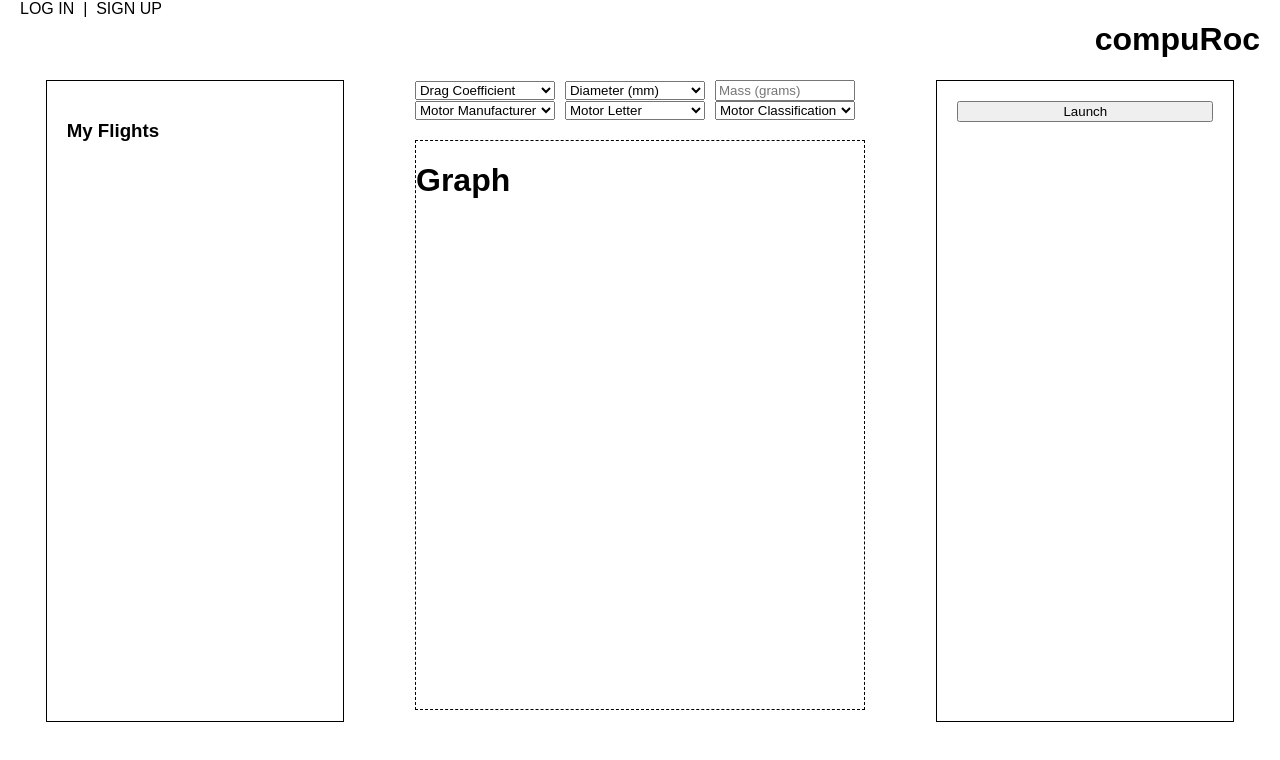
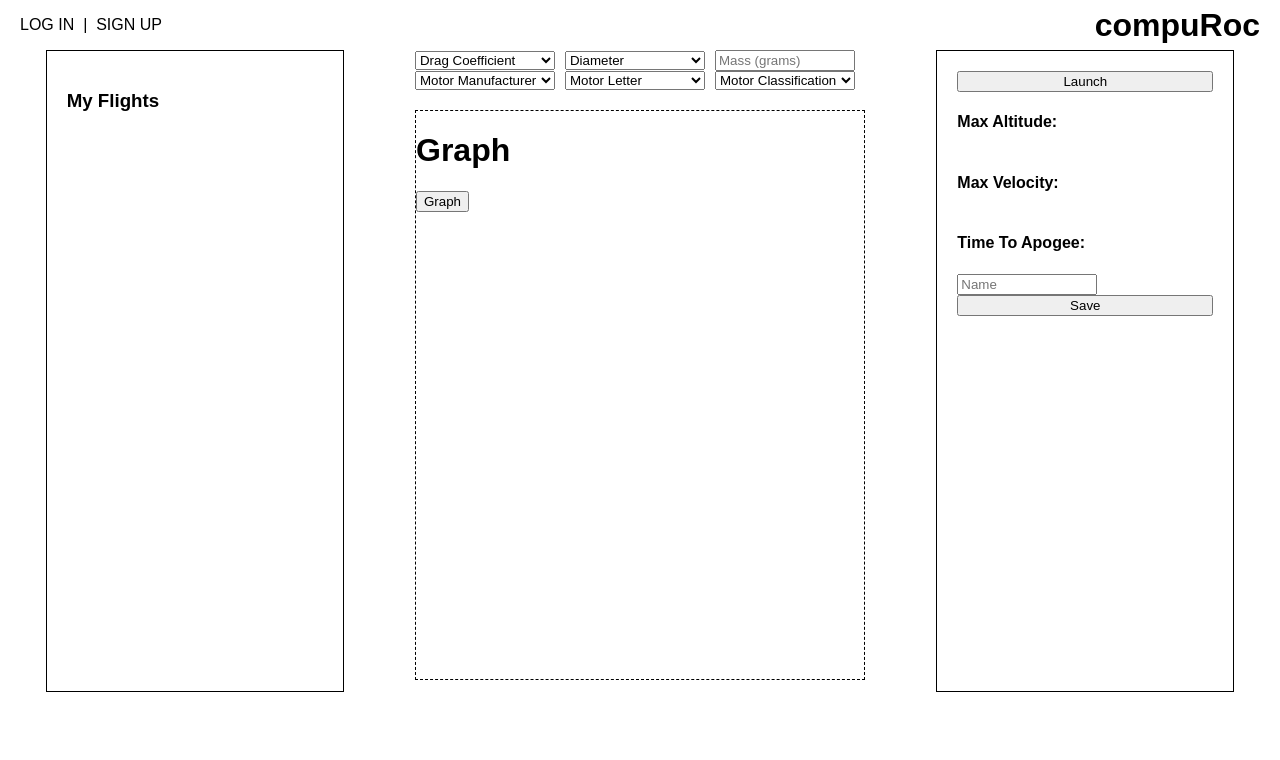
Before and after one commit to lyzengar/compuroc, a React (Create React App) app: page / in a window 1280 px wide. Shown: the top 760 px of the page. Built offline with nearby package versions, Linux system fonts and the light colour scheme; the HTML template or start-up script is replaced by a standard one.

Commit message:
update API logic

```diff
--- a/package.json
+++ b/package.json
@@ -12,6 +12,7 @@
     "morgan": "^1.9.0",
     "react": "^16.3.2",
     "react-dom": "^16.3.2",
+    "react-materialize": "^2.2.1",
     "react-router-dom": "^4.2.2",
     "react-scripts": "1.1.4",
     "serve-favicon": "^2.5.0",
--- a/src/App.jsx
+++ b/src/App.jsx
@@ -15,8 +15,9 @@ class App extends Component {
       mass: 0,
       dragCoef: 0,
       motorManu: "",
-      motorLetter: [],
+      motorLetter: "",
       motorClass: [],
+      selectedMotorClass:"",
       avgThrust: "",
       burnTime: "",
       totalWeight: "",
@@ -53,49 +54,81 @@ class App extends Component {
   handleChange = (field, e) => {
     this.setState({
       [field]: e.target.value
+    }, function() {
+      if (field === 'motorLetter' && this.state.motorManu) {
+        this.handleManSelected();
+      }
     });
   }
 
-  handleManSelected = (e) => {
-    var postData = `<search-request><manufacturer>${e.target.value}</manufacturer></search-request>`;
+  handleManSelected = () => {
+    var postData = `<search-request><manufacturer>${this.state.motorManu}</manufacturer><impulse-class>${this.state.motorLetter}</impulse-class></search-request>`;
       fetch('http://www.thrustcurve.org/servlets/search', {
         method: 'POST',
         headers: {'Content-Type': 'application/x-www-form-urlencoded'},
         body: postData
       }).then(res => res.text())
-        .then(xml => parseString(xml, function(err, data) {
+        .then(xml => parseString(xml, (err, data) => {
+          console.log(data)
           let apiResults = data["search-response"].results[0].result
-          let impulseClasses = new Set();
-          apiResults.forEach(item => impulseClasses.add(item["impulse-class"][0]));
-
-          console.dir([...impulseClasses]);
+          let commonNames = apiResults.map(result => result['common-name'][0]);
+          this.setState({motorClass: commonNames})
         }))
   }
+
+  handleMotorData = (e) => {
+    this.setState({selectedMotorClass: e.target.value})
+    var postData = `<search-request><manufacturer>${this.state.motorManu}</manufacturer><impulse-class>${this.state.motorLetter}</impulse-class><common-name>${e.target.value}</common-name></search-request>`;
+      fetch('http://www.thrustcurve.org/servlets/search', {
+        method: 'POST',
+        headers: {'Content-Type': 'application/x-www-form-urlencoded'},
+        body: postData
+      }).then(res => res.text())
+        .then(xml => parseString(xml, (err, data) => {
+          console.log(data)
+          let apiResults = data["search-response"].results[0].result[0];
+          let averageThrust = apiResults['avg-thrust-n'];
+          let burn = apiResults['burn-time-s'];
+          let totalW = apiResults['total-weight-g'];
+          let propW = apiResults['prop-weight-g'];
+          this.setState({avgThrust: averageThrust[0]})
+          this.setState({burnTime: burn[0]})
+          this.setState({totalWeight: totalW[0]})
+          this.setState({propWeight: propW[0]})
+        }))
+  }
+
+  //manufacturerId=1&designation=&motor=&type=&impulseClass=H&diameter=&certOrgId=&propellant=&availability=regular%2Coccasional%2C+&sortBy=impulse_class
 
   calcLaunch = () => {
     var W = ((this.state.mass + this.state.totalWeight)/1000) * 9.8;
     var a = (this.state.avgThrust / W * 9.8) - 1;
     var A = Math.pow((Math.PI * this.state.diameter), 2) / 4
     var beta = W / (this.state.dragCoef * A);
-    var g = 9.8;
-    var rho = 1.225;
-    var Sburnout = (2 * beta / g * rho) * Math.log(Math.cosh(Math.sqrt((a * rho) / (2 * beta)) * g * this.state.burnTime));
-    var Vburnout = Math.sqrt((2 * beta * a) / rho) * Math.tanh(Math.sqrt((a * rho) / (2 * beta)) * g * this.state.burnTime); //maxVel
+    this.g = 9.8;
+    this.rho = 1.225;
+    var Sburnout = (2 * beta / this.g * this.rho) * Math.log(Math.cosh(Math.sqrt((a * this.rho) / (2 * beta)) * this.g * this.state.burnTime));
+    var Vburnout = Math.sqrt((2 * beta * a) / this.rho) * Math.tanh(Math.sqrt((a * this.rho) / (2 * beta)) * this.g * this.state.burnTime); //maxVel
     var newW = ((this.state.mass + this.state.totalWeight - this.state.propWeight)/1000) * 9.8;
     var newa = (this.state.avgThrust / newW * 9.8) - 1;
-    var newBeta = newW / (this.state.dragCoef * A);
-    var Scoast = (newBeta / g * rho) * Math.log(1 + (rho / 2 * newBeta) * Math.pow(Vburnout, 2));
-    var tCoast = (Math.sqrt(2 * newBeta / rho) / g) * Math.atan(Math.sqrt(rho / 2 * newBeta) * Vburnout);
-    var maxAltitude = Sburnout + Scoast;
-    var tTA = this.state.burnTime + tCoast; //timeToApogee
+    this.newBeta = newW / (this.state.dragCoef * A);
+    this.Scoast = (this.newBeta / this.g * this.rho) * Math.log(1 + (this.rho / 2 * this.newBeta) * Math.pow(Vburnout, 2));
+    this.tCoast = (Math.sqrt(2 * this.newBeta / this.rho) / this.g) * Math.atan(Math.sqrt(this.rho / 2 * this.newBeta) * Vburnout);
+    var maxAltitude = Sburnout + this.Scoast;
+    this.tTA = this.state.burnTime + this.tCoast; //timeToApogee
+
+    this.graphLaunch();
   }
 
-  // graphLaunch = () => {
-  //   var graphData = [{x: 0, y: 0}];
-  //   for(var t = tTA - tCoast; t < tTA; t + 0.1) {
-
-  //   }
-  // }
+  graphLaunch = () => {
+    var graphData = [{x: 0, y: 0}];
+    var t = this.tTA - this.tCoast;
+    var graphAlt = () => this.Scoast + (2 * this.newBeta / this.rho * this.g) * Math.log(Math.cos(Math.sqrt(this.rho / 2 * this.newBeta) * this.g * (this.tCoast - t)));
+    for(var i = t; i < this.tTA; i + 0.1) {
+      graphData.push({x: i, y: graphAlt()})
+    }
+    console.log(graphData);
+  }
 
   componentDidMount() {
     let user = userService.getUser();
@@ -115,6 +148,10 @@ class App extends Component {
           handleChange={this.handleChange}
           handleManSelected={this.handleManSelected}
           getMotorInfo={this.getMotorInfo}
+          motorClass={this.state.motorClass}
+          handleMotorData={this.handleMotorData}
+          calcLaunch={this.calcLaunch}
+          graphLaunch={this.graphLaunch}
         />
         <SignupPage
           showSignup={this.state.showSignup}
--- a/src/components/Center/Center.jsx
+++ b/src/components/Center/Center.jsx
@@ -9,8 +9,13 @@ const Center = (props) => {
             <Inputs
                 handleChange={props.handleChange}
                 handleManSelected={props.handleManSelected}
+                motorClass={props.motorClass}
+                handleMotorData={props.handleMotorData}
             />
-            <Graph />
+            <Graph
+                calcLaunch={props.calcLaunch}
+                graphLaunch={props.graphLaunch}
+            />
         </div>
     )
 }
--- a/src/components/Dashboard/Dashboard.jsx
+++ b/src/components/Dashboard/Dashboard.jsx
@@ -11,6 +11,10 @@ const Dashboard = (props) => {
             <Center
                 handleChange={props.handleChange}
                 handleManSelected={props.handleManSelected}
+                motorClass={props.motorClass}
+                calcLaunch={props.calcLaunch}
+                graphLaunch={props.graphLaunch}
+                handleMotorData={props.handleMotorData}
             />
             <FlightInfo
                 getMotorInfo={props.getMotorInfo}
--- a/src/components/FlightInfo/FlightInfo.jsx
+++ b/src/components/FlightInfo/FlightInfo.jsx
@@ -5,6 +5,11 @@ const FlightInfo = (props) => {
     return (
         <div className="FlightInfo">
             <button onClick={props.getMotorInfo}>Launch</button>
+            <h4>Max Altitude:</h4>
+            <h4>Max Velocity:</h4>
+            <h4>Time To Apogee:</h4>
+            <input type="text" placeholder="Name"/>
+            <button>Save</button>
         </div>
     )
 }
--- a/src/components/Graph/Graph.jsx
+++ b/src/components/Graph/Graph.jsx
@@ -5,6 +5,7 @@ const Graph = (props) => {
     return (
         <div className="Graph">
             <h1>Graph</h1>
+            <button onClick={props.calcLaunch}>Graph</button>
         </div>
     )
 }
--- a/src/components/Inputs/Inputs.jsx
+++ b/src/components/Inputs/Inputs.jsx
@@ -22,26 +22,28 @@ const Inputs = (props) => {
             <option value="0.85">0.85</option>
         </select>
         <select defaultValue="" onChange={(e) => props.handleChange('diameter', e)}>
-            <option value="">Diameter (mm)</option>
-            <option value="13.8">13.8 mm</option>
-            <option value="18.7">18.7 mm</option>
-            <option value="24.8">24.8 mm</option>
-            <option value="32.2">32.2 mm</option>
-            <option value="33.7">33.7 mm</option>
-            <option value="41.6">41.6 mm</option>
-            <option value="41.9">41.9 mm</option>
-            <option value="56.3">56.3 mm</option>
-            <option value="57.8">57.8 mm</option>
-            <option value="66.0">66.0 mm</option>
-            <option value="67.1">67.1 mm</option>
-            <option value="79.3">79.3 mm</option>
-            <option value="102.2">102.2 mm</option>
-            <option value="156.3">156.3 mm</option>
-            <option value="194.9">194.9 mm</option>
-            <option value="296.2">296.2 mm</option>
+            <option value="">Diameter</option>
+            <option value="13.8">BT-5</option>
+            <option value="18.7">BT-20</option>
+            <option value="24.8">BT-50</option>
+            <option value="33.7">BT-55</option>
+            <option value="41.6">BT-60</option>
+            <option value="56.3">BT-70</option>
+            <option value="66.0">BT-80</option>
+            <option value="">------------</option>
+            <option value="32.2">"29"</option>
+            <option value="41.9">"38"</option>
+            <option value="57.8">"54"</option>
+            <option value="79.3">"75"</option>
+            <option value="102.2">"98"</option>
+            <option value="">------------</option>
+            <option value="67.1">"2.6"</option>
+            <option value="156.3">"6"</option>
+            <option value="194.9">"7.5"</option>
+            <option value="296.2">"11.4"</option>
         </select>
         <input type="text" placeholder="Mass (grams)" onChange={(e) => props.handleChange('mass', e)}/><br/>
-        <select defaultValue="" onChange={props.handleManSelected}>
+        <select defaultValue="" onChange={(e) => props.handleChange('motorManu', e)}>
             <option value="">Motor Manufacturer</option>
             <option value="AeroTech">AeroTech (C-N)</option>
             <option value="Animal Motor Works">Animal Motor Works (I-M)</option>
@@ -52,7 +54,7 @@ const Inputs = (props) => {
             <option value="Loki Research">Loki Research (G-N)</option>
             <option value="Quest Aerospace">Quest Aerospace (A-D)</option>
         </select>
-        <select defaultValue="" onChange={(e) => props.handleChange('mass', e)}>
+        <select defaultValue="" onChange={(e) => props.handleChange('motorLetter', e)}>
             <option value="">Motor Letter</option>
             <option value="A">A</option>
             <option value="B">B</option>
@@ -70,8 +72,11 @@ const Inputs = (props) => {
             <option value="N">N</option>
             <option value="O">O</option>
         </select>
-        <select defaultValue="Motor Classification">
-            <option value="Motor Classification">Motor Classification</option>
+        <select defaultValue="" onChange={(e) => props.handleMotorData(e)}>
+            <option value="">Motor Classification</option>
+            {props.motorClass ? props.motorClass.map(mclass => (
+                <option value={mclass}>{mclass}</option>
+            )): ""}
         </select>
     </div>
     )
--- a/src/components/Nav/Nav.css
+++ b/src/components/Nav/Nav.css
@@ -1,6 +1,8 @@
 .NavBar {
     display: flex;
     flex-direction: row;
+    align-items: center;
     justify-content: space-between;
     margin: 0 20px;
+    height: 50px;
 }
--- a/src/components/Nav/Nav.jsx
+++ b/src/components/Nav/Nav.jsx
@@ -1,4 +1,5 @@
 import React from 'react';
+//import Materialize from 'react-materialize';
 import './Nav.css';
 
 const NavBar = (props) => {
```
Also changed, not shown: 1 other file (tests, documents, lock files or other folders).
